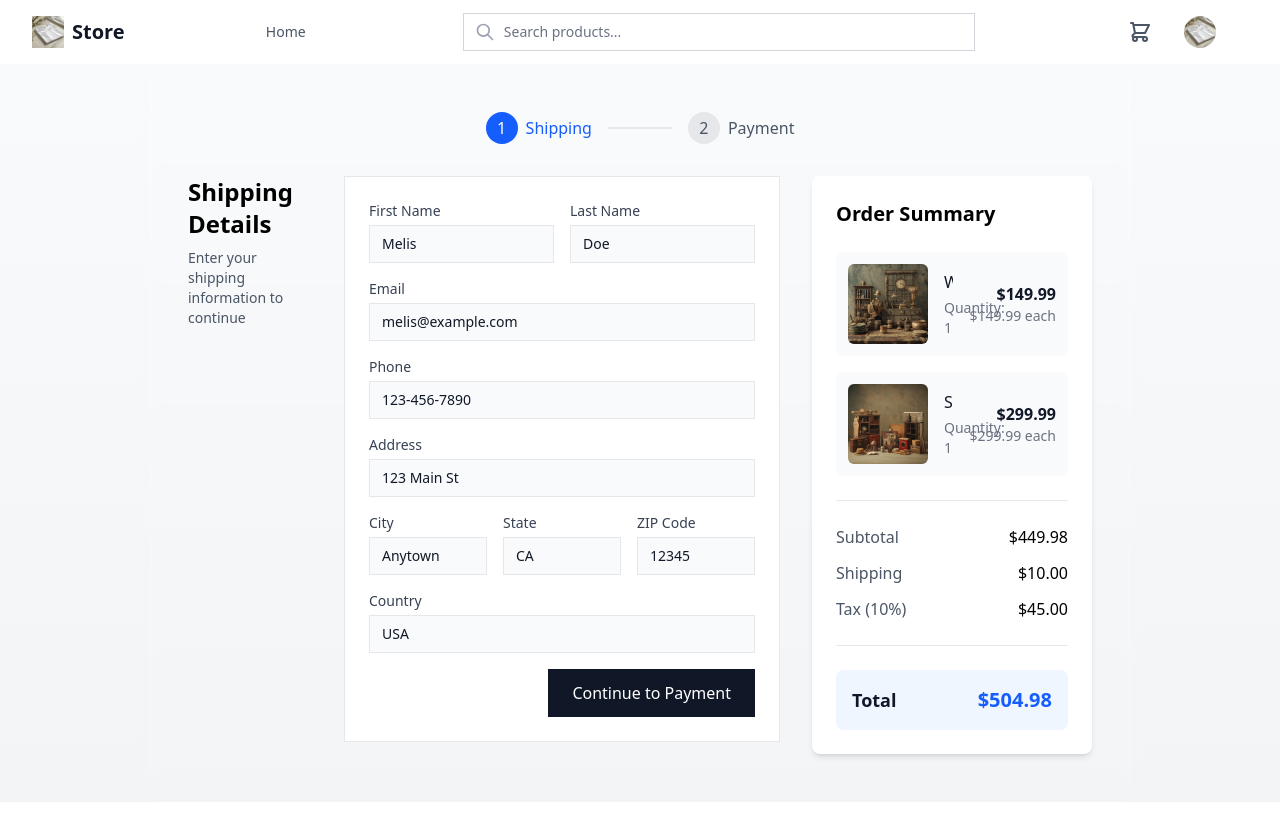
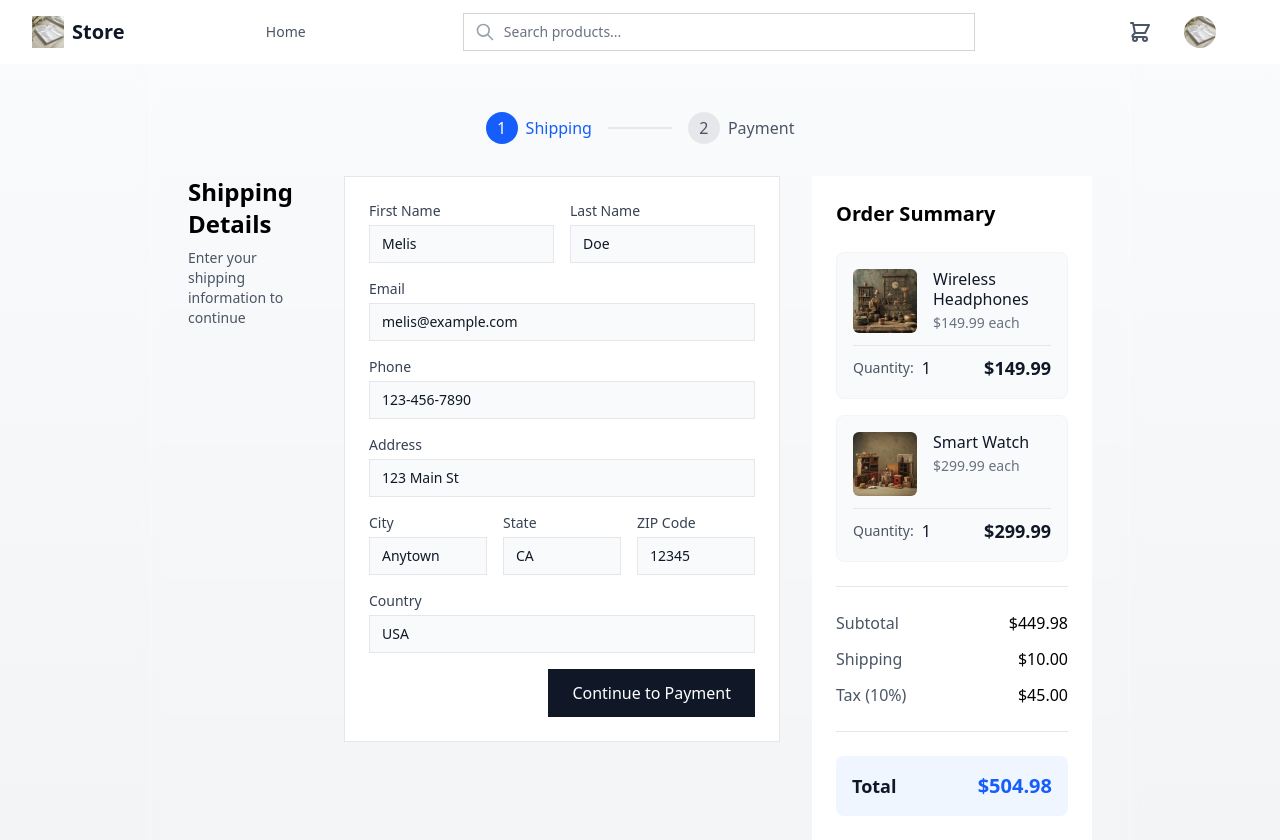
Before and after one commit to eduardo239/app-react-fst-sales-dev, a React (Vite) app: page /checkout in a window 1280 px wide. Shown: the top 840 px of the page. Before the commit the page ends 802 px from the top, so only its background shows below. Built offline with nearby package versions, Linux system fonts and the light colour scheme.

Commit message:
feat: Improve Order Summary layout and styling for better readability

```diff
--- a/src/pages/CheckoutPage.tsx
+++ b/src/pages/CheckoutPage.tsx
@@ -346,7 +346,7 @@ export default function CheckoutPage() {
 
           {/* Order Summary - Right Side, Wider */}
           <div className="col-span-12 lg:col-span-4">
-            <div className="bg-white rounded-lg shadow-md p-6 sticky top-4">
+            <div className="bg-white p-6 sticky top-4">
               <h2 className="text-xl font-semibold mb-6">Order Summary</h2>
 
               {/* Cart Items */}
@@ -354,28 +354,36 @@ export default function CheckoutPage() {
                 {mockCartItems.map((item) => (
                   <div
                     key={item.id}
-                    className="flex items-center space-x-4 p-3 bg-gray-50 rounded-lg"
+                    className="p-4 bg-gray-50 rounded-lg border border-gray-100"
                   >
+                    <div className="flex items-start space-x-4 mb-3">
                       <img
                         src={item.image}
                         alt={item.name}
-                      className="w-20 h-20 object-cover rounded-md flex-shrink-0"
+                        className="w-16 h-16 object-cover rounded-md flex-shrink-0"
                       />
                       <div className="flex-1 min-w-0">
-                      <h3 className="font-medium text-gray-900 truncate">
+                        <h3 className="font-medium text-gray-900 leading-tight">
                           {item.name}
                         </h3>
                         <p className="text-sm text-gray-500 mt-1">
-                        Quantity: {item.quantity}
+                          ${item.price.toFixed(2)} each
                         </p>
                       </div>
+                    </div>
+
+                    <div className="flex items-center justify-between pt-2 border-t border-gray-200">
+                      <div className="flex items-center space-x-2">
+                        <span className="text-sm text-gray-600">Quantity:</span>
+                        <span className="font-medium text-gray-900">
+                          {item.quantity}
+                        </span>
+                      </div>
                       <div className="text-right">
-                      <p className="font-semibold text-gray-900">
+                        <p className="font-semibold text-lg text-gray-900">
                           ${(item.price * item.quantity).toFixed(2)}
                         </p>
-                      <p className="text-sm text-gray-500">
-                        ${item.price.toFixed(2)} each
-                      </p>
+                      </div>
                     </div>
                   </div>
                 ))}
```
Lines whose indentation alone changed are shown as unchanged.
